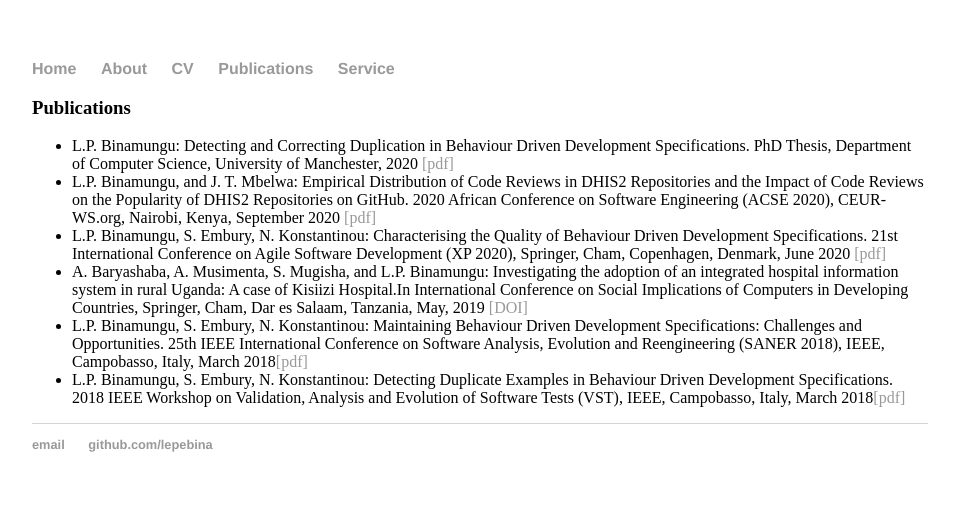
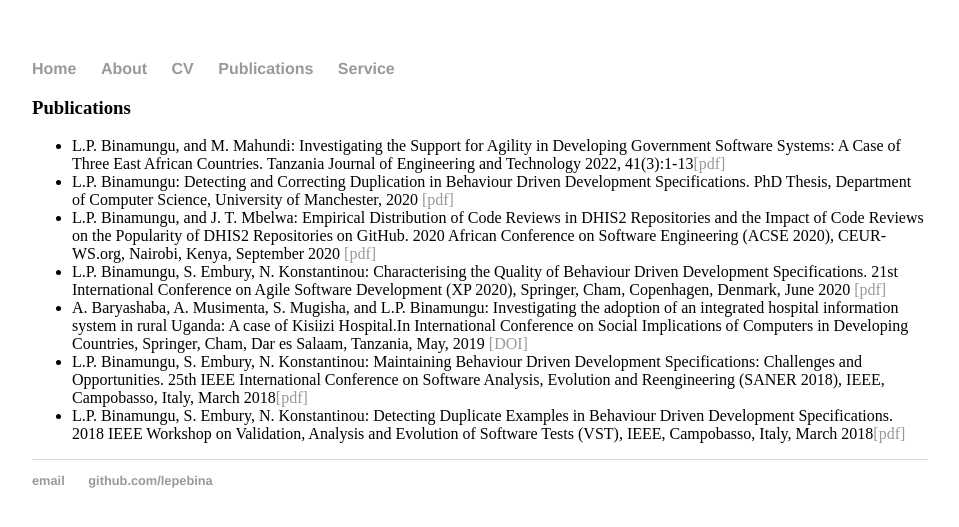
Before and after one commit to lepebina/lepebina.github.io, a Jekyll site: the page built from publications.html, in a window 1280 px wide. Shown: the top 527 px of the page, without its empty margins (160-1119 px from the left). Built offline with Jekyll 4.4.1, drawn with Linux system fonts in a browser that asks for light colours.

Commit message:
Update publications.html

```diff
--- a/publications.html
+++ b/publications.html
@@ -5,8 +5,9 @@ title: Leonard Peter Binamungu
 <div class="blurb">
 	<h3>Publications</h3>
 	              <ul>
-			      <li>L.P. Binamungu: Detecting and Correcting Duplication in Behaviour Driven Development Specifications. PhD Thesis, Department of Computer Science, University of Manchester, 2020 <a href="https://www.research.manchester.ac.uk/portal/files/182559903/FULL_TEXT.PDF">[pdf]</a></li>
-			      <li>L.P. Binamungu, and J. T. Mbelwa: Empirical Distribution of Code Reviews in DHIS2 Repositories and the Impact of Code Reviews on the Popularity of DHIS2 Repositories on GitHub. 2020 African Conference on Software Engineering (ACSE 2020), CEUR-WS.org, Nairobi, Kenya, September 2020 <a href="/dhis2-code-review.pdf">[pdf]</a></li>
+			       <li>L.P. Binamungu, and M. Mahundi: Investigating the Support for Agility in Developing Government Software Systems: A Case of Three East African Countries. Tanzania Journal of Engineering and Technology 2022, 41(3):1-13<a href="https://tjet.udsm.ac.tz/index.php/tjet/article/view/839/652">[pdf]</a></li>
+			       <li>L.P. Binamungu: Detecting and Correcting Duplication in Behaviour Driven Development Specifications. PhD Thesis, Department of Computer Science, University of Manchester, 2020 <a href="https://www.research.manchester.ac.uk/portal/files/182559903/FULL_TEXT.PDF">[pdf]</a></li>
+			       <li>L.P. Binamungu, and J. T. Mbelwa: Empirical Distribution of Code Reviews in DHIS2 Repositories and the Impact of Code Reviews on the Popularity of DHIS2 Repositories on GitHub. 2020 African Conference on Software Engineering (ACSE 2020), CEUR-WS.org, Nairobi, Kenya, September 2020 <a href="/dhis2-code-review.pdf">[pdf]</a></li>
 	        		<li>L.P. Binamungu, S. Embury, N. Konstantinou: Characterising the Quality of Behaviour Driven Development Specifications. 21st International Conference on Agile Software Development (XP 2020), Springer, Cham, Copenhagen, Denmark, June 2020 <a href="https://link.springer.com/content/pdf/10.1007%2F978-3-030-49392-9_6.pdf">[pdf]</a></li>
 		                <li>A. Baryashaba, A. Musimenta, S. Mugisha, and L.P. Binamungu: Investigating the adoption of an integrated hospital information system in rural Uganda: A case of Kisiizi Hospital.In International Conference on Social Implications of Computers in Developing Countries, Springer, Cham, Dar es Salaam, Tanzania, May, 2019 <a href="https://link.springer.com/chapter/10.1007/978-3-030-19115-3_26">[DOI]</a></li>
 		        	<li>L.P. Binamungu, S. Embury, N. Konstantinou: Maintaining Behaviour Driven Development Specifications: Challenges and Opportunities. 25th IEEE International Conference on Software Analysis, Evolution and Reengineering (SANER 2018), IEEE, Campobasso, Italy, March 2018<a href="/maintaining.pdf">[pdf]</a></li>
```
